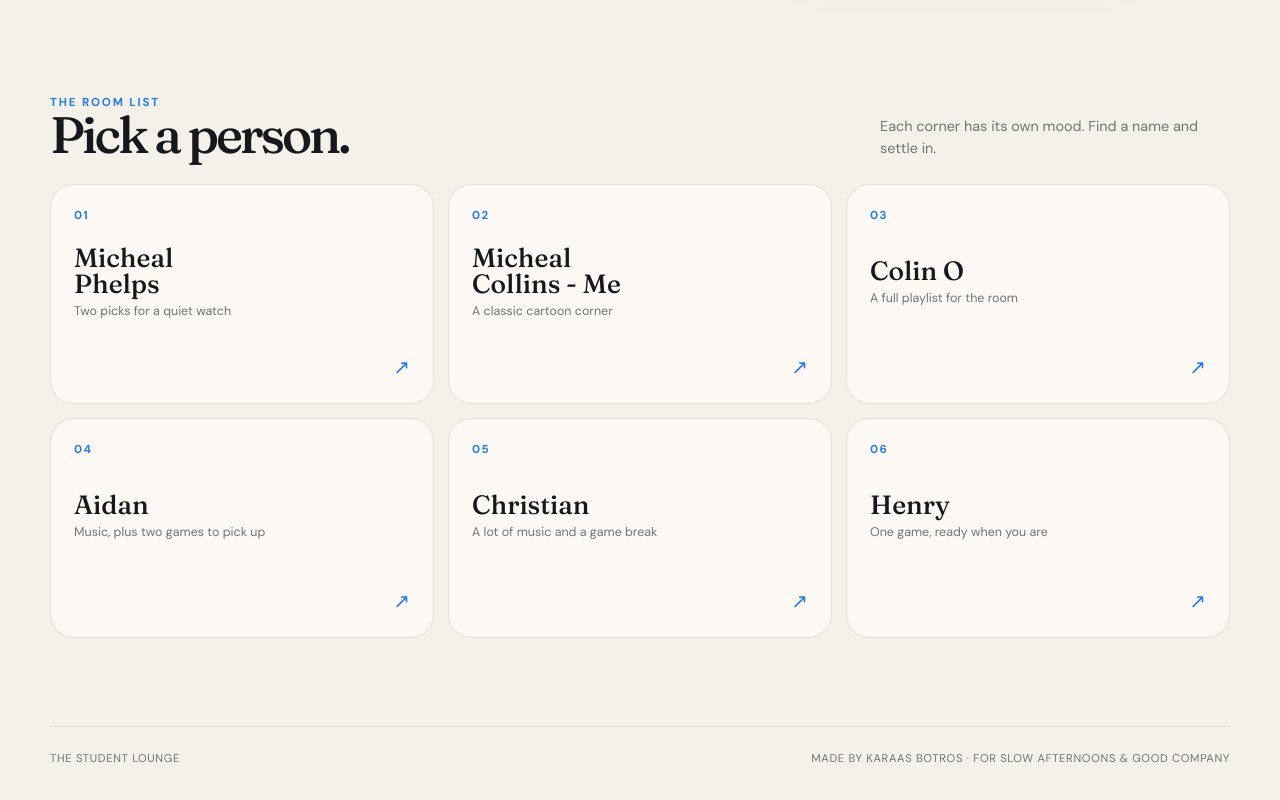
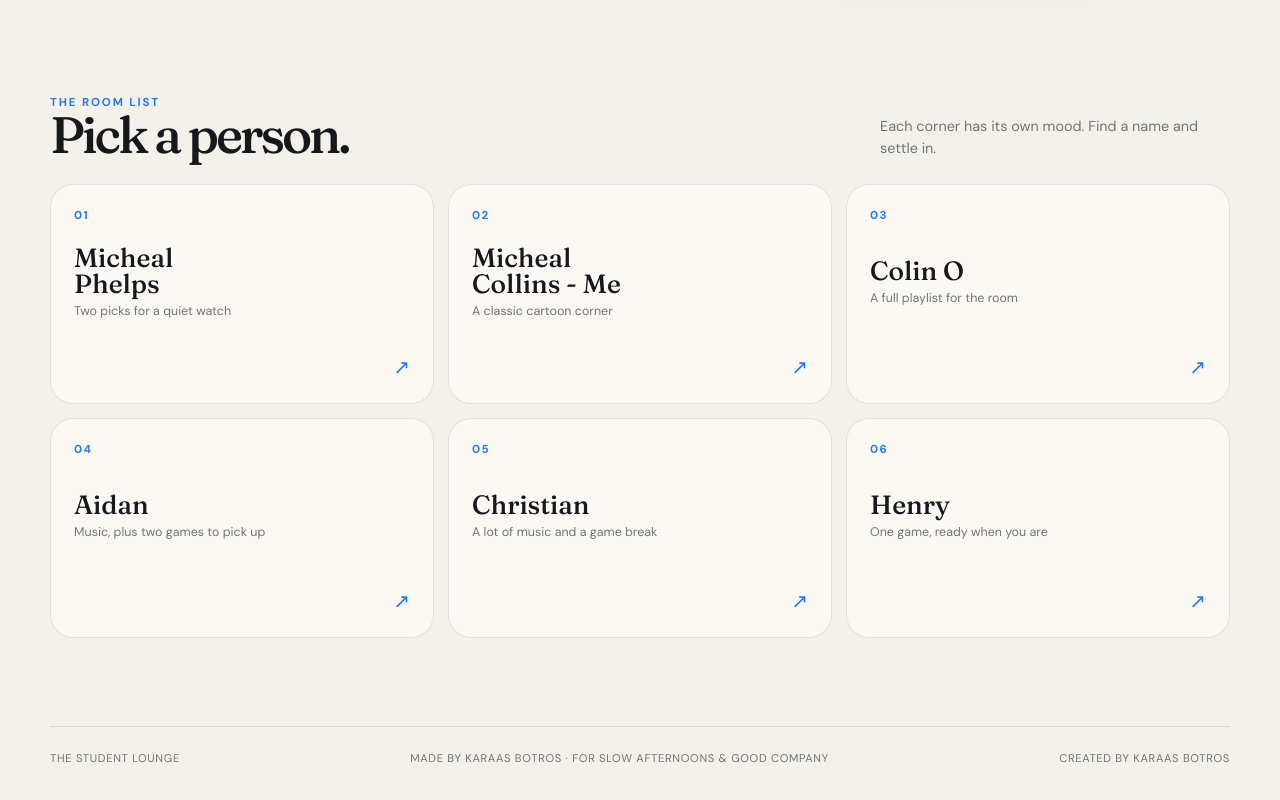
Before and after one commit to realnoxdev1/the-student-lounge, a website: page index.html in a window 1280 px wide. Shown: the part 596-1396 px from the top of the page. Drawn offline with Linux system fonts and the light colour scheme.

Commit message:
Add creator message to footer

```diff
--- a/index.html
+++ b/index.html
@@ -32,6 +32,7 @@
       <footer class="site-footer">
         <span>THE STUDENT LOUNGE</span>
         <span>made by Karaas Botros · for slow afternoons &amp; good company</span>
+        <span>Created by Karaas Botros</span>
       </footer>
     </div>
     <script src="script.js"></script>
```
